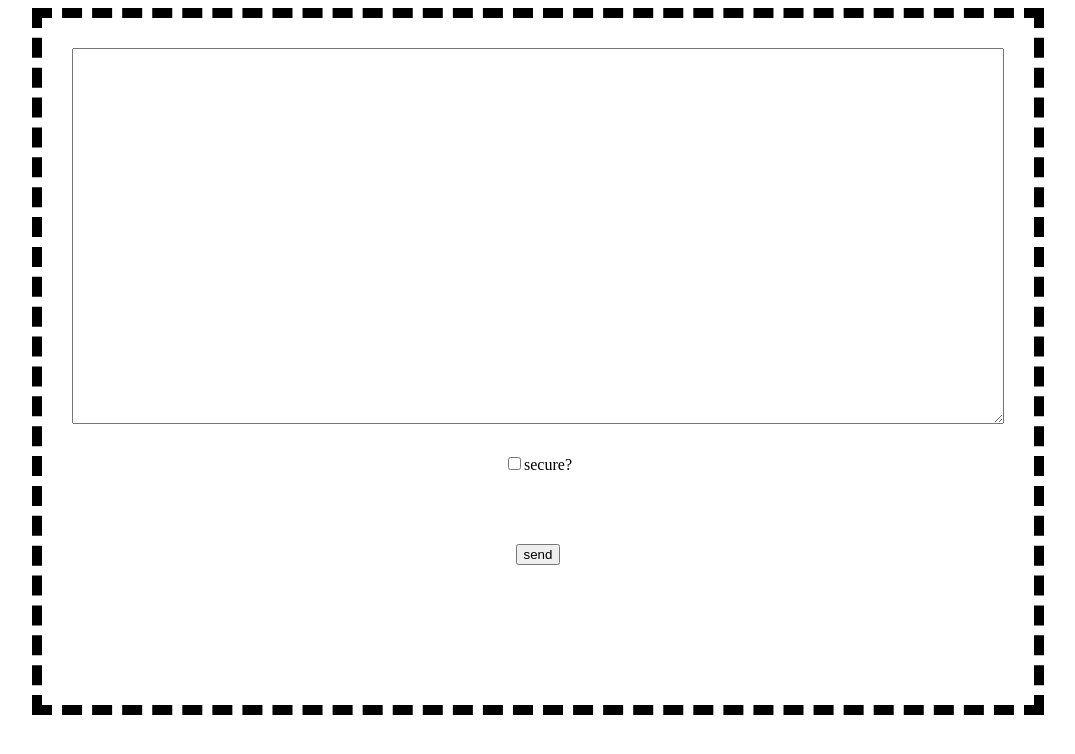
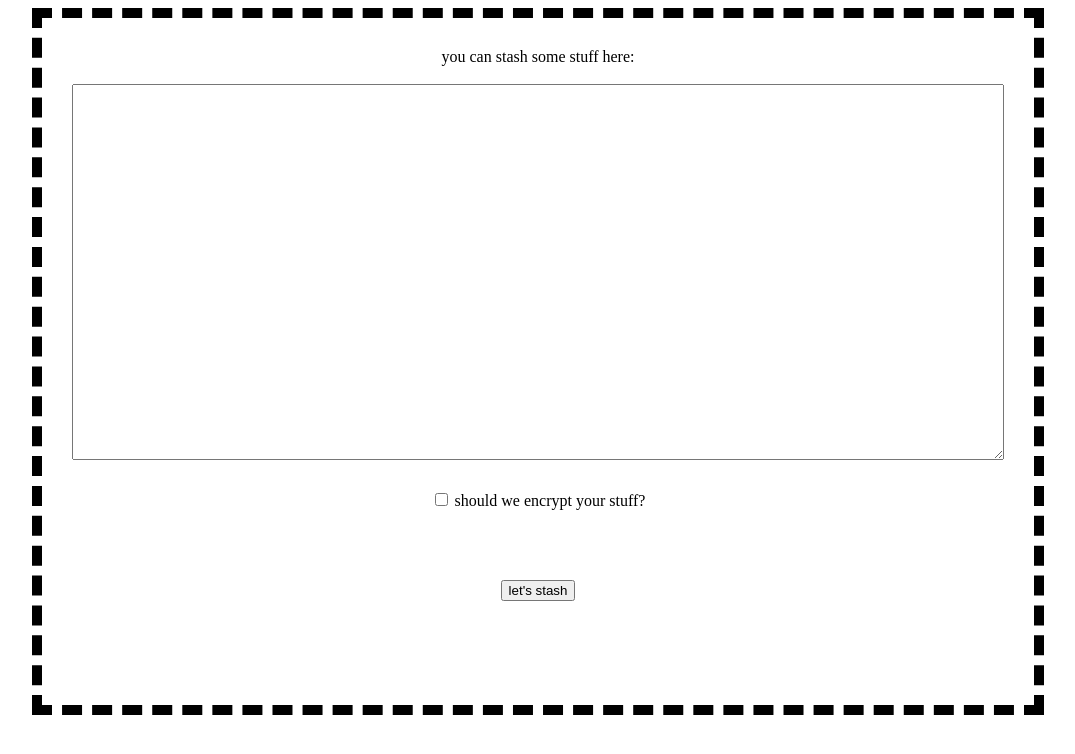
Before and after one commit to gwaewion/stasher, a plain HTML site: page webroot/index.html in a window 1280 px wide. Shown: the whole page, without its empty margins (102-1177 px from the left). Drawn offline with Linux system fonts and the light colour scheme.

Commit message:
js: some improvements

```diff
--- a/webroot/script.js
+++ b/webroot/script.js
@@ -5,6 +5,7 @@ window.onload = function() {
 	var secureDiv = document.createElement( "div" );
 	var checkbox = document.createElement( "input" );
 	var checkboxLabel = document.createElement( "label" );
+	var phraseInputLabel = document.createElement( "lablel" );
 	var phraseInput = document.createElement( "input" );
 	var buttonSecureDiv = document.createElement( "div" );
 	var button = document.createElement( "button" );
@@ -22,7 +23,12 @@ window.onload = function() {
 	checkbox.onclick = showPhraseInput;
 
 	checkboxLabel.setAttribute( "for", "checkbox" );
-	checkboxLabel.innerHTML = "secure?";
+	checkboxLabel.innerHTML = "   should we encrypt your stuff?<br><br>";
+
+	phraseInputLabel.setAttribute( "id", "phraseInputLabel" );
+	phraseInputLabel.setAttribute( "for", "phraseInput" );
+	phraseInputLabel.innerHTML = "place here you encription phrase: ";
+	phraseInputLabel.style.display = "none";
 
 	phraseInput.setAttribute( "type", "text" );
 	phraseInput.setAttribute( "size", "20" );
@@ -31,14 +37,17 @@ window.onload = function() {
 
 	buttonSecureDiv.setAttribute( "id", "buttonSecureDiv" );
 
-	button.textContent = "send";
+	button.textContent = "let's stash";
 	button.setAttribute( "id", "buttonSend" );
 	button.onclick = send;
+
+	textDiv.innerHTML = "you can stash some stuff here:<br><br>";
 
 	textDiv.append( textArea );
 	rootDiv.append( textDiv );
 	secureDiv.append( checkbox );
 	secureDiv.append( checkboxLabel );
+	secureDiv.append( phraseInputLabel );
 	secureDiv.append( phraseInput );
 	rootDiv.append( secureDiv );
 	buttonSecureDiv.append( button );
@@ -118,11 +127,14 @@ function copy() {
 
 function showPhraseInput() {
 	var checkbox = document.getElementById( "checkbox" );
+	var phraseInputLabel = document.getElementById( "phraseInputLabel" );
 	var phraseInput = document.getElementById( "phraseInput" );
 
 	if ( checkbox.checked == true ){
-		phraseInput.style.display = "block";
+		phraseInputLabel.style.display = "inline";
+		phraseInput.style.display = "inline";
 	} else {
+		phraseInputLabel.style.display = "none";
     	phraseInput.style.display = "none";
 	}
 }
--- a/webroot/style.css
+++ b/webroot/style.css
@@ -40,12 +40,12 @@ div#buttonDivSecret {
 	margin-top: 20;
 }
 
-input#phraseInput {
+/*input#phraseInput {
 	display: block;
     margin-left: auto;
     margin-right: auto;
     margin-top: 20px;
-}
+}*/
 
 textarea#textArea {
 	width: 100%;
```
